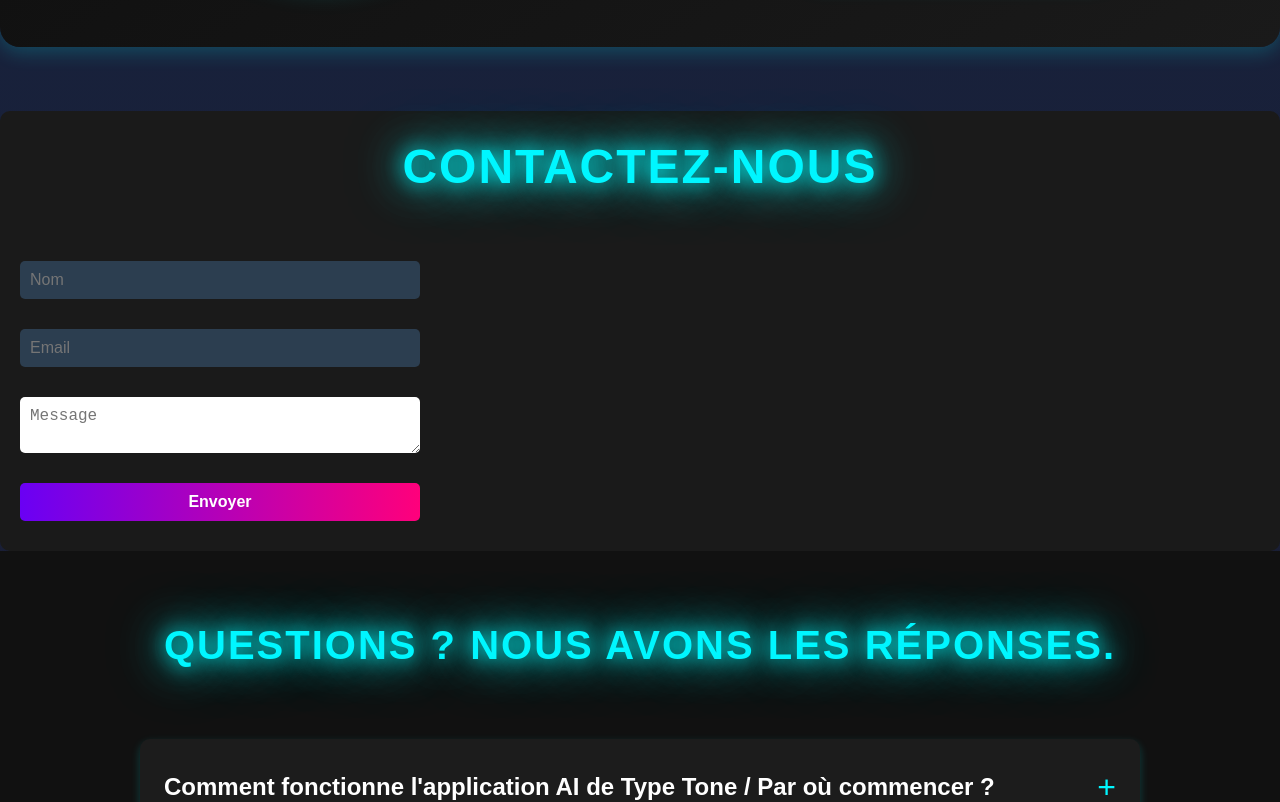
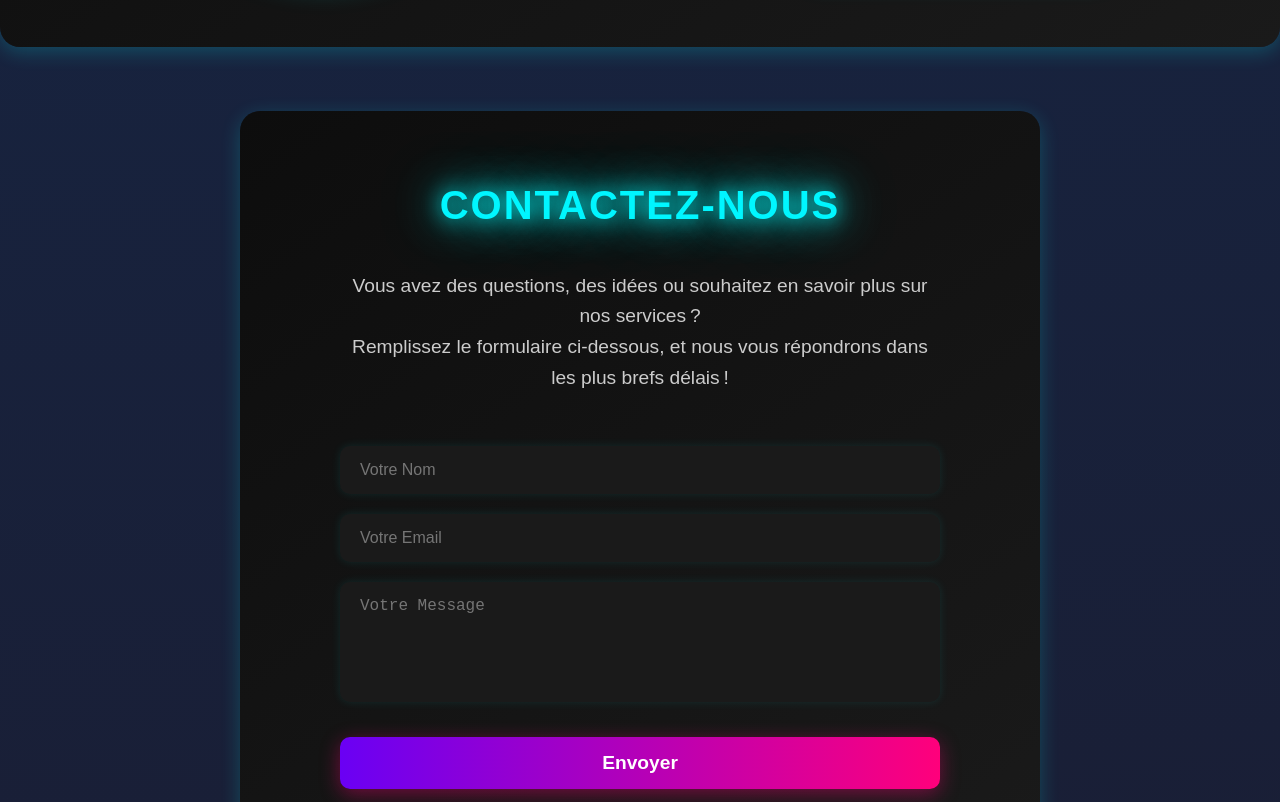
Before and after one commit to JimmyCodeur/siteweb, a React (Vite) app: page / in a window 1280 px wide. Shown: the part 9260-10062 px from the top of the page. Built offline with nearby package versions, Linux system fonts and the light colour scheme.

Commit message:
id scrool add

```diff
--- a/src/components/ContactForm.jsx
+++ b/src/components/ContactForm.jsx
@@ -1,20 +1,23 @@
 import React from 'react';
 import '../styles/ContactForm.css';
-
-
-
-
+import { scrollToSection } from '../utils/utils.js';
 
 const ContactForm = () => {
   return (
-    <section id="contact" className="contact">
-      <h2>Contactez-nous</h2>
-      <form>
-        <input type="text" placeholder="Nom" required />
-        <input type="email" placeholder="Email" required />
-        <textarea placeholder="Message" required></textarea>
-        <button type="submit">Envoyer</button>
-      </form>
+    <section className="contact-section">
+      <div className="contact-container">
+        <h2>Contactez-nous</h2>
+        <p>
+          Vous avez des questions, des idées ou souhaitez en savoir plus sur nos services ? <br />
+          Remplissez le formulaire ci-dessous, et nous vous répondrons dans les plus brefs délais !
+        </p>
+        <form className="contact-form">
+          <input type="text" placeholder="Votre Nom" required />
+          <input type="email" placeholder="Votre Email" required />
+          <textarea placeholder="Votre Message" rows="5" required></textarea>
+          <button type="submit">Envoyer</button>
+        </form>
+      </div>
     </section>
   );
 };
--- a/src/components/Features.jsx
+++ b/src/components/Features.jsx
@@ -84,7 +84,7 @@ const Features = () => {
         <p className="category-description">
           Nos agents intelligents sont là pour simplifier votre quotidien et améliorer votre productivité. Ils agissent comme des assistants virtuels qui vous aident à accomplir rapidement des tâches répétitives ou complexes, tout en vous permettant de vous concentrer sur des activités à plus forte valeur ajoutée. Que ce soit pour répondre instantanément à des questions, organiser des informations, ou automatiser des processus, nos agents sont conçus pour vous rendre plus efficace et vous faire gagner un temps précieux. Grâce à l'intelligence artificielle, ils s'adaptent à vos besoins et évoluent en fonction de vos préférences, offrant ainsi une expérience personnalisée et performante.
         </p>
-        <div class="section-title">
+        <div className="section-title">
           <h4>Agent éducatif & d'Apprentissage</h4>
         </div>
         {/* Agent 1 : Création d'agents IA */}
@@ -193,7 +193,7 @@ const Features = () => {
 
 
         {/* Autres agents */}
-        <div class="section-title">
+        <div className="section-title">
           <h4>Agent d'assistance</h4>
         </div>
         <div className="sub-category">
@@ -249,7 +249,7 @@ const Features = () => {
         </div>
 
         {/* Autres agents */}
-        <div class="section-title">
+        <div className="section-title">
           <h4>Agent Recherche & Collection</h4>
         </div>
         <div className="sub-category">
@@ -278,7 +278,7 @@ const Features = () => {
         </div>
 
         {/* Autres agents */}
-        <div class="section-title">
+        <div className="section-title">
           <h4>Agent Création & Génération</h4>
         </div>
         <div className="sub-category">
@@ -307,7 +307,7 @@ const Features = () => {
         </div>
 
         {/* Autres agents */}
-        <div class="section-title">
+        <div className="section-title">
           <h4>Agent Recommandation</h4>
         </div>
         <div className="sub-category">
--- a/src/components/Meeting.jsx
+++ b/src/components/Meeting.jsx
@@ -25,6 +25,7 @@ const Meeting = () => {
             target="_blank"
             rel="noopener noreferrer"
             className="meeting-button"
+            id="contactform"
           >
             📅 Réserver un Rendez-Vous
           </a>
--- a/src/components/Navbar.jsx
+++ b/src/components/Navbar.jsx
@@ -1,7 +1,6 @@
 import React, { useState } from "react";
 import "../styles/Navbar.css";
 import { scrollToSection } from '../utils/utils.js';
-
 
 const Navbar = () => {
   const [menuOpen, setMenuOpen] = useState(false);
@@ -26,7 +25,12 @@ const Navbar = () => {
         <li><a href="#Meeting" onClick={() => scrollToSection("meeting")}>Prendre Rendez Vous</a></li>
       </ul>
       <div className="buttons">
-        <button className="btn get-started">Nous contacter</button>
+        <button
+          className="btn get-started"
+          onClick={() => scrollToSection("contactform")}
+        >
+          Nous contacter
+        </button>
       </div>
     </nav>
   );
--- a/src/styles/ContactForm.css
+++ b/src/styles/ContactForm.css
@@ -1,29 +1,89 @@
-.contact {
-  padding: 20px;
-  background-color: #1a1a1a;
+/* Section principale */
+.contact-section {
+  padding: 4rem 2rem;
+  background: linear-gradient(145deg, #0d0d0d, #1a1a1a);
+  border-radius: 20px;
+  box-shadow: 0 5px 20px rgba(0, 255, 255, 0.2);
+  text-align: center;
   color: #fff;
-  text-align: center;
-  border-radius: 10px;
+  max-width: 800px;
+  margin: 4rem auto;
 }
 
-.contact input,
-.contact textarea,
-.contact button {
-  margin: 10px 0;
-  padding: 10px;
-  width: 100%;
-  max-width: 400px;
-  border: none;
-  border-radius: 5px;
-  font-size: 16px;
+/* Conteneur interne */
+.contact-container {
+  display: flex;
+  flex-direction: column;
+  gap: 20px;
+  align-items: center;
 }
 
-.contact button {
-  background: linear-gradient(90deg, #6a00f4, #ff007b);
-  color: white;
-  cursor: pointer;
+/* Titre */
+.contact-section h2 {
+  font-size: 2.5rem;
+  color: #00f6ff;
+  margin-bottom: 1rem;
+  text-shadow: 0px 0px 10px rgba(0, 255, 255, 0.6);
 }
 
-.contact button:hover {
-  opacity: 0.8;
+/* Description */
+.contact-section p {
+  font-size: 1.2rem;
+  color: #ccc;
+  margin-bottom: 2rem;
+  line-height: 1.6;
+  max-width: 600px;
 }
+
+/* Formulaire */
+.contact-form {
+  width: 100%;
+  max-width: 600px;
+  display: flex;
+  flex-direction: column;
+  gap: 20px;
+}
+
+/* Champs de saisie */
+.contact-form input,
+.contact-form textarea {
+  padding: 15px 20px;
+  width: 100%;
+  border: none;
+  border-radius: 10px;
+  background: #1a1a1a;
+  color: #fff;
+  font-size: 1rem;
+  box-shadow: 0 0 10px rgba(0, 255, 255, 0.1);
+  transition: box-shadow 0.3s ease;
+  resize: none; /* Empêche le redimensionnement de la zone de texte */
+}
+
+.contact-form input:focus,
+.contact-form textarea:focus {
+  outline: none;
+  box-shadow: 0 0 15px rgba(0, 255, 255, 0.4);
+}
+
+/* Bouton */
+.contact-form button {
+  padding: 15px;
+  background: linear-gradient(90deg, #6a00f4, #ff007b);
+  border: none;
+  border-radius: 10px;
+  color: #fff;
+  font-size: 1.2rem;
+  font-weight: bold;
+  cursor: pointer;
+  box-shadow: 0 5px 20px rgba(255, 0, 123, 0.4);
+  transition: transform 0.3s ease, opacity 0.3s ease;
+}
+
+.contact-form button:hover {
+  transform: translateY(-3px);
+  opacity: 0.9;
+}
+
+.contact-form button:active {
+  transform: translateY(2px);
+}
--- a/src/styles/Meeting.css
+++ b/src/styles/Meeting.css
@@ -40,6 +40,10 @@
   line-height: 1.8;
 }
 
+.meeting-content a:hover {
+  color: #ffffff;
+}
+
 .meeting-button {
   margin: 0 auto; /* Centre le bouton dans son conteneur */
   display: inline-block; /* Nécessaire pour le centrage avec margin */
@@ -57,7 +61,6 @@
 
 .meeting-button:hover {
   transform: translateY(-5px);
-  box-shadow: 0 10px 40px rgba(0, 255, 255, 0.6);
 }
 
 .meeting-button:active {
```
